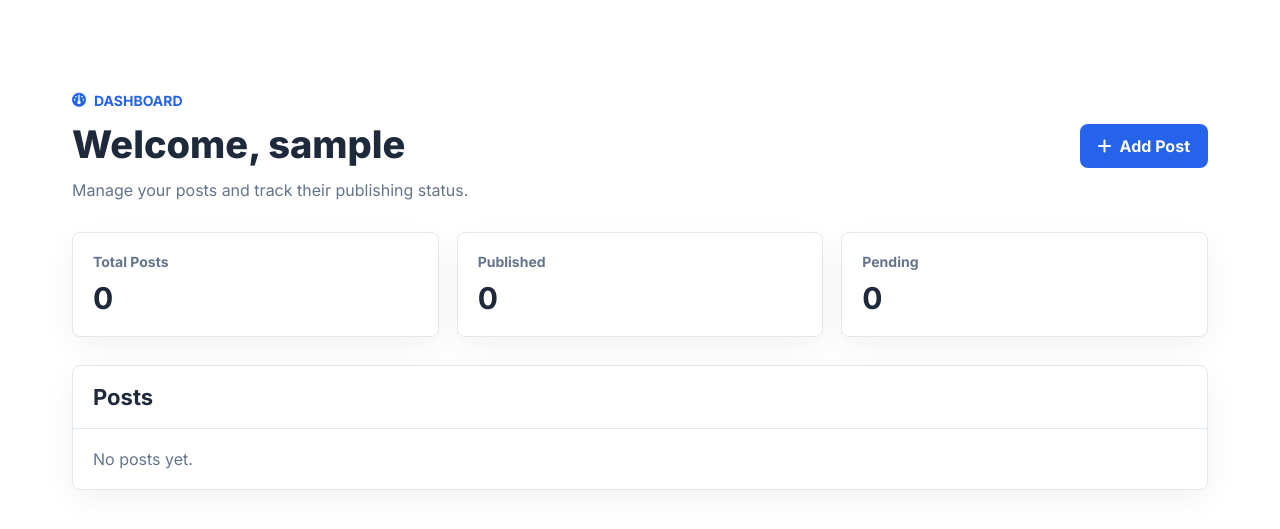
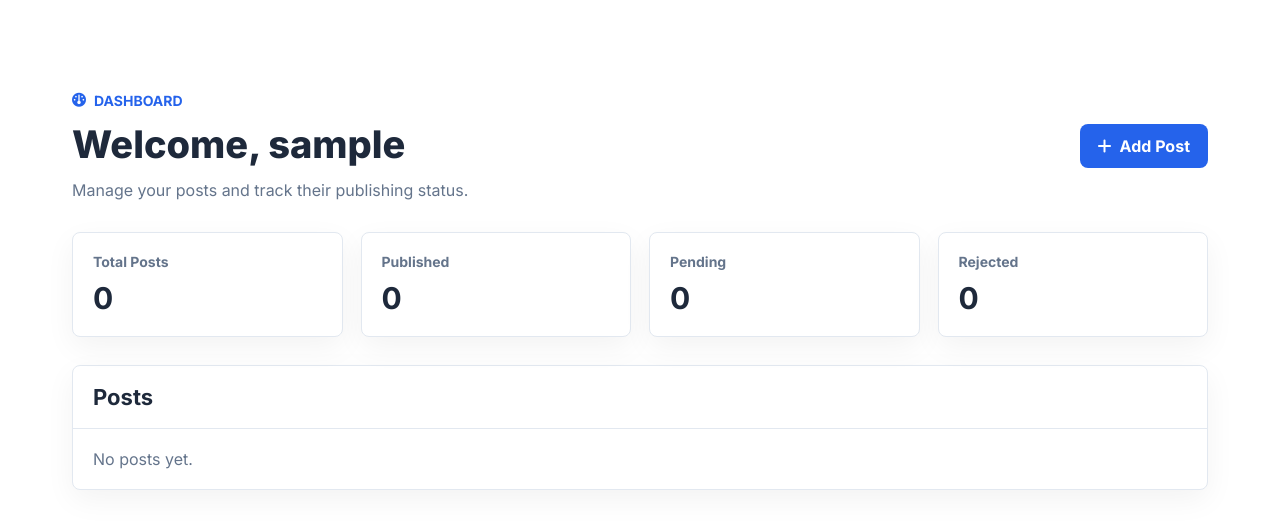
Before and after one commit to Oussama-Ech-charef/Blog_Tanger_vibes, a PHP site: page /dashboard.php in a window 1280 px wide. Shown: the part 61-590 px from the top of the page. Run offline with PHP 8.4, Linux system fonts and the light colour scheme; the visitor is signed in with stand-in values (Sample User, id 1); data comes from the database, SQL or seed files in the repository; data that the repository does not hold is empty.

Commit message:
Add rejected posts stats to dashboard

```diff
--- a/assets/css/dashboard.css
+++ b/assets/css/dashboard.css
@@ -49,7 +49,7 @@
 
 .stats_grid {
     display: grid;
-    grid-template-columns: repeat(3, 1fr);
+    grid-template-columns: repeat(4, 1fr);
     gap: 18px;
     margin-bottom: 28px;
 }
@@ -170,10 +170,16 @@ td {
     }
 
     .stats_grid {
+         grid-template-columns: repeat(2, 1fr);
+    }
+}
+
+
+@media (max-width: 420px) {
+    .stats_grid {
         grid-template-columns: 1fr;
     }
 }
-
 
 
 
--- a/pages/dashboard.php
+++ b/pages/dashboard.php
@@ -46,6 +46,7 @@ $total_posts = count($posts);
 
 $pending_posts = 0;
 $published_posts = 0;
+$rejected_posts  = 0;
 
 
 
@@ -56,6 +57,10 @@ foreach ($posts as $post) {
 
     if ($post['status'] === 'published') {
         $published_posts++;
+    }
+
+    if ($post['status'] === 'rejected') {
+        $rejected_posts++;
     }
 }
 
@@ -117,6 +122,11 @@ foreach ($posts as $post) {
         <div class="stat_card">
             <span>Pending</span>
             <strong><?= $pending_posts; ?></strong>
+        </div>
+
+        <div class="stat_card">
+            <span>Rejected</span>
+            <strong><?= $rejected_posts; ?></strong>
         </div>
     </section>
 
```
